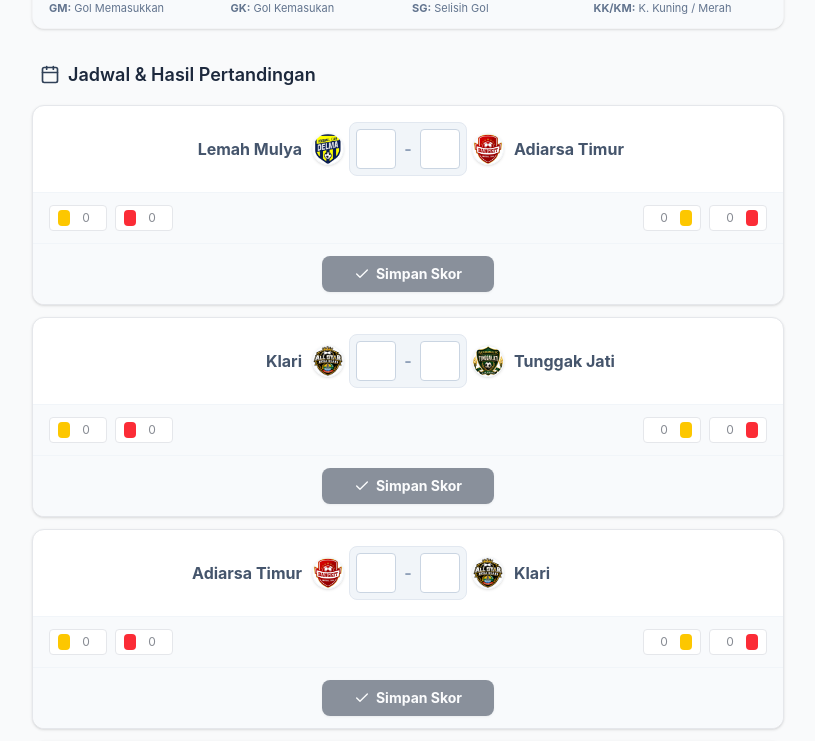
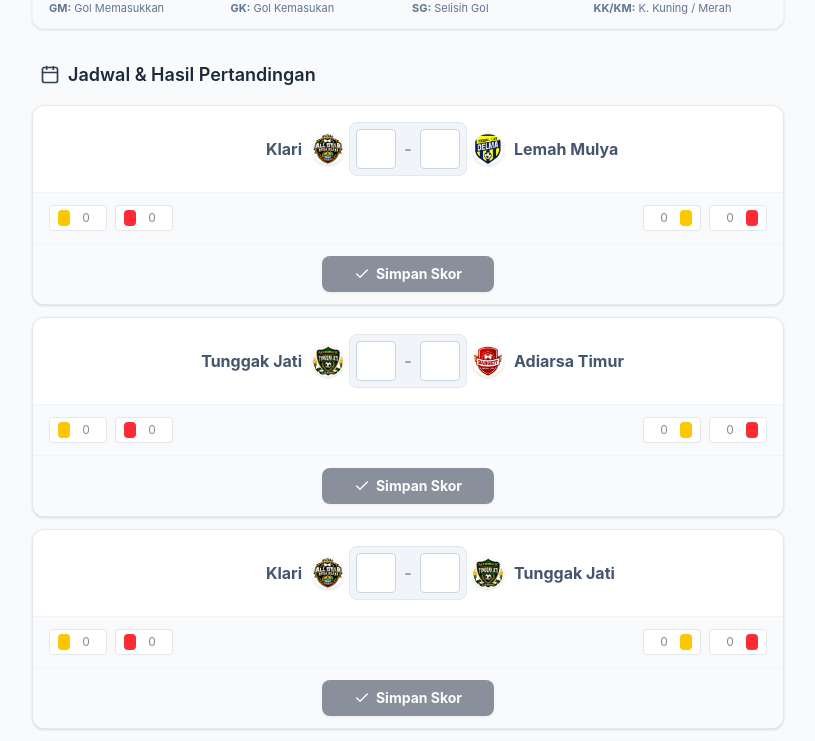
Before and after one commit to wisnuajipamungkas354/klasemen-sepakbola, a React (Vite) app: page / in a window 1280 px wide. Shown: the part 420-1161 px from the top of the page, without its empty margins (232-1047 px from the left). Built offline with nearby package versions, Linux system fonts and the light colour scheme.

Commit message:
Fix: jadwal pertandingan

```diff
--- a/src/App.jsx
+++ b/src/App.jsx
@@ -12,12 +12,12 @@ const TEAM_LOGOS = {
 };
 
 const INITIAL_MATCHES = [
-  { id: 1, home: "Lemah Mulya", away: "Adiarsa Timur", homeScore: '', awayScore: '', homeYellow: '', awayYellow: '', homeRed: '', awayRed: '', isPlayed: false },
-  { id: 2, home: "Klari", away: "Tunggak Jati", homeScore: '', awayScore: '', homeYellow: '', awayYellow: '', homeRed: '', awayRed: '', isPlayed: false },
-  { id: 3, home: "Adiarsa Timur", away: "Klari", homeScore: '', awayScore: '', homeYellow: '', awayYellow: '', homeRed: '', awayRed: '', isPlayed: false },
-  { id: 4, home: "Lemah Mulya", away: "Tunggak Jati", homeScore: '', awayScore: '', homeYellow: '', awayYellow: '', homeRed: '', awayRed: '', isPlayed: false },
-  { id: 5, home: "Lemah Mulya", away: "Klari", homeScore: '', awayScore: '', homeYellow: '', awayYellow: '', homeRed: '', awayRed: '', isPlayed: false },
-  { id: 6, home: "Adiarsa Timur", away: "Tunggak Jati", homeScore: '', awayScore: '', homeYellow: '', awayYellow: '', homeRed: '', awayRed: '', isPlayed: false }
+  { id: 1, home: "Klari", away: "Lemah Mulya", homeScore: '', awayScore: '', homeYellow: '', awayYellow: '', homeRed: '', awayRed: '', isPlayed: false },
+  { id: 2, home: "Tunggak Jati", away: "Adiarsa Timur", homeScore: '', awayScore: '', homeYellow: '', awayYellow: '', homeRed: '', awayRed: '', isPlayed: false },
+  { id: 3, home: "Klari", away: "Tunggak Jati", homeScore: '', awayScore: '', homeYellow: '', awayYellow: '', homeRed: '', awayRed: '', isPlayed: false },
+  { id: 4, home: "Lemah Mulya", away: "Adiarsa Timur", homeScore: '', awayScore: '', homeYellow: '', awayYellow: '', homeRed: '', awayRed: '', isPlayed: false },
+  { id: 5, home: "Klari", away: "Adiarsa Timur", homeScore: '', awayScore: '', homeYellow: '', awayYellow: '', homeRed: '', awayRed: '', isPlayed: false },
+  { id: 6, home: "Lemah Mulya", away: "Tunggak Jati", homeScore: '', awayScore: '', homeYellow: '', awayYellow: '', homeRed: '', awayRed: '', isPlayed: false }
 ];
 
 export default function App() {
```
